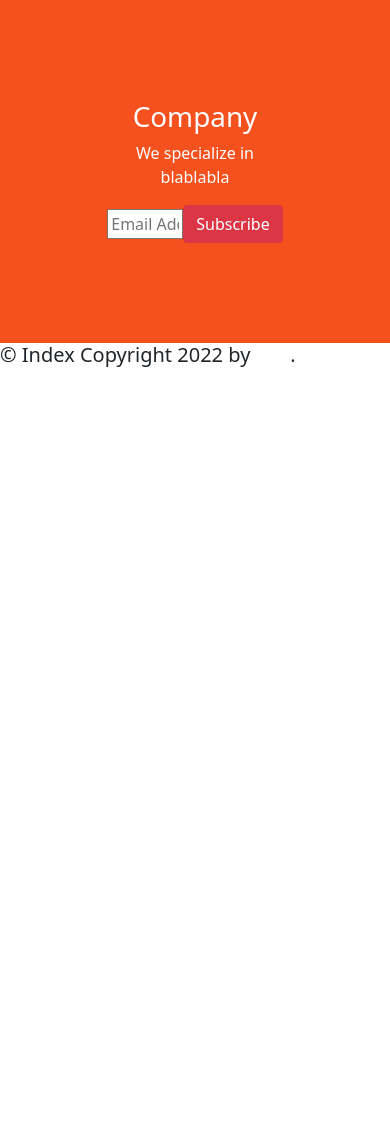
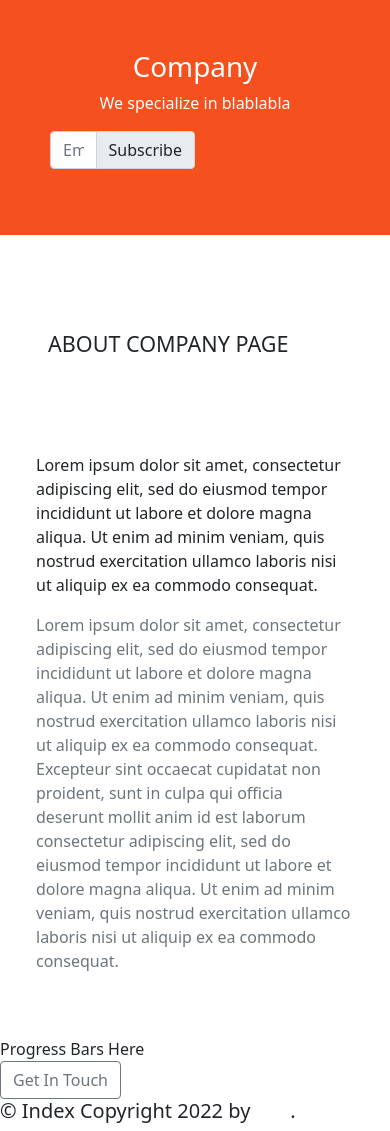
Before and after one commit to NessaAz/company-GP, a Flask app: page / in a window 390 px wide. Shown: the part 56-1187 px from the top of the page. Before the commit the page ends 423 px from the top, so only its background shows below. Run offline with Flask 2, Linux system fonts and the light colour scheme; some libraries are stand-ins or nearby versions.

Commit message:
static folder fix

```diff
--- a/app/static/style.css
+++ b/app/static/css/style.css
@@ -1,7 +1,12 @@
+
+body{
+    margin: 0 !important;
+}
+
 .jumbotron {
     background-color: #f4511e;
     color:#ffffff;
-    padding: 100px;
+    padding: 50px;
 }
 
 .navbar{
@@ -9,7 +14,10 @@
     color: #ffffff;
     text-transform: uppercase;
 }
+.navbar-toggler{
+    background-color: white
 
+}
 #myNavBar{
     float: right !important;
     padding-left: 80px;
--- /dev/null
+++ b/app/templates/about.html
@@ -0,0 +1,23 @@
+<h4 class="m-5 pt-5 ">ABOUT COMPANY PAGE</h4>
+<div class="row">
+    <div class="col-md-8 p-5">
+        <p class="font-weight-bold">
+            Lorem ipsum dolor sit amet, consectetur adipiscing elit,
+            sed do eiusmod tempor incididunt ut labore et dolore magna
+            aliqua. Ut enim ad minim veniam, quis nostrud exercitation
+            ullamco laboris nisi ut aliquip ex ea commodo consequat.
+        </p>
+
+        <p class="text-secondary">
+            Lorem ipsum dolor sit amet, consectetur adipiscing elit, sed do eiusmod tempor incididunt ut labore et
+            dolore magna aliqua. Ut enim ad minim veniam, quis nostrud exercitation ullamco laboris nisi ut aliquip ex
+            ea commodo consequat. Excepteur sint occaecat cupidatat non proident, sunt in culpa qui officia deserunt
+            mollit anim id est laborum consectetur adipiscing elit, sed do eiusmod tempor incididunt ut labore et dolore
+            magna aliqua. Ut enim ad minim veniam, quis nostrud exercitation ullamco laboris nisi ut aliquip ex ea
+            commodo consequat.
+        </p>
+    </div>
+    <div class="bars col-md-4">Progress Bars Here</div>
+</div>
+
+<button type="button" class="btn btn-outline-secondary">Get In Touch</button>
--- a/app/templates/index.html
+++ b/app/templates/index.html
@@ -1,30 +1,27 @@
 {% extends "layout.html" %}
 
 {% block content %}
-{% include 'navbar.html' %}
-<div class="jumbotron text-center">
+<div class="conatiner-fluid">
+    {% include 'navbar.html' %}
+</div>
+
+<div class="jumbotron text-center ">
     <h1>Company</h1>
     <p>We specialize in blablabla</p>
-    <form class="form-inline ">
-        <input type="email" placeholder="Email Address" required>
-        <div class="input-group-btn">
-            <button class="btn btn-danger">Subscribe</button>
-        </div>
-
-    </form>
+    <div class="input-group mb-3 w-50 d-flex justify-content-center">
+        <input type="text" class="form-control" placeholder="Email Address"
+            aria-label="Email Address" aria-describedby="basic-addon2">
+        <span class="input-group-text color" id="basic-addon2">Subscribe</span>
+      </div>
 </div>
-
+{%include 'about.html'%}
 
 
 {% endblock %}
 
 
 {% block footer%}
-
 <div class="footer" id="footer">
-
     <h5>&copy; Index Copyright 2022 by <a href="http://domain.invalid/">you</a>. </h5>
-
 </div>
-
 {% endblock %}
--- a/app/templates/layout.html
+++ b/app/templates/layout.html
@@ -4,14 +4,14 @@
 <head>
   {% block head %}
   <title> My Webpage</title>
-  <link rel="stylesheet" href="{{ url_for('static', filename='style.css') }}">
+  <link rel="stylesheet" href="{{ url_for('static', filename='css/style.css') }}">
   <link href="https://cdn.jsdelivr.net/npm/bootstrap@5.1.3/dist/css/bootstrap.min.css" rel="stylesheet"
       integrity="sha384-1BmE4kWBq78iYhFldvKuhfTAU6auU8tT94WrHftjDbrCEXSU1oBoqyl2QvZ6jIW3" crossorigin="anonymous">
   <script src="https://cdn.jsdelivr.net/npm/bootstrap@5.1.3/dist/js/bootstrap.bundle.min.js"
       integrity="sha384-ka7Sk0Gln4gmtz2MlQnikT1wXgYsOg+OMhuP+IlRH9sENBO0LRn5q+8nbTov4+1p" crossorigin="anonymous"
       defer>
   </script>
-  <script type="text/JavaScript" src=" {{ url_for('static',filename='main.js')}}" defer></script>
+  <script type="text/JavaScript" src=" {{ url_for('static',filename='js/main.js')}}" defer></script>
 
   {% endblock %}
 </head>
```
Also changed, not shown: app/static/js/main.js (added).
